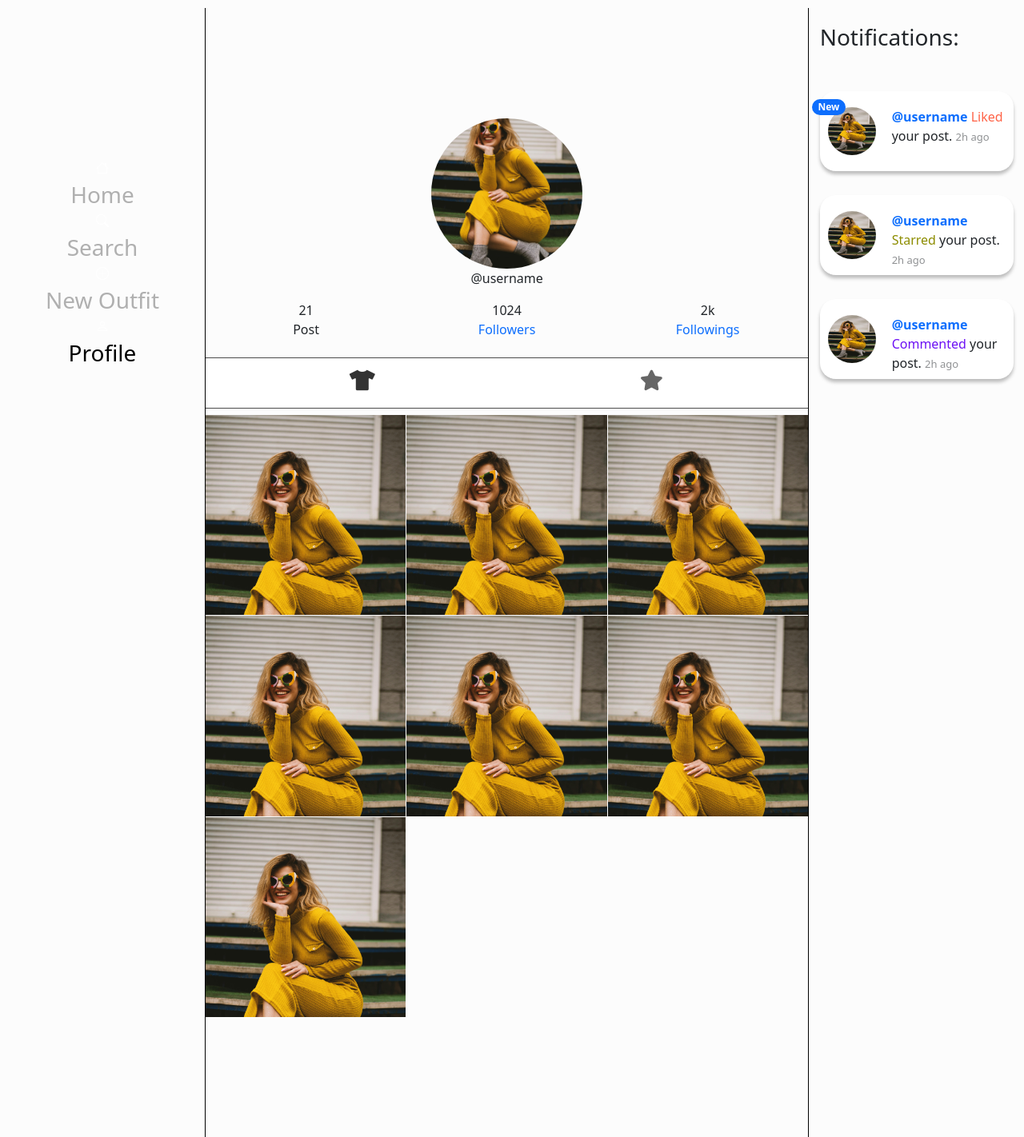
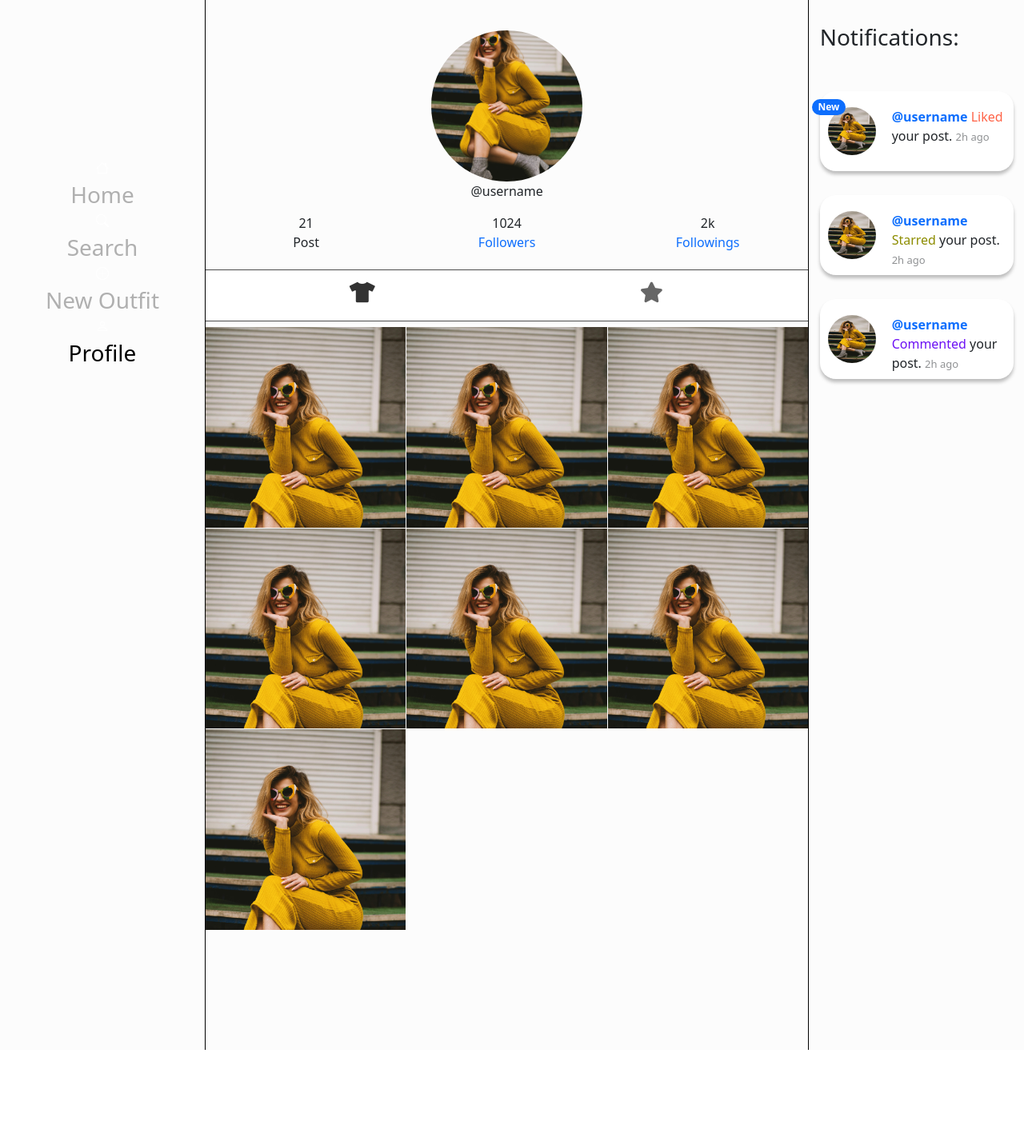
Before and after one commit to eduardalexandrut/StyleSwipe, a PHP site: page /html/profile.html in a window 1280 px wide. Shown: the part 70-1492 px from the top of the page at 80% size. After the commit the page ends 1383 px from the top, so only its background shows below. Run offline with PHP 8.4, Linux system fonts and the light colour scheme.

Commit message:
Changed css.

```diff
--- a/style/style.css
+++ b/style/style.css
@@ -778,7 +778,8 @@
         border-left: 1px solid black;
         border-right: 1px solid black;
         margin-left: 20%;
-        padding-top: 100px;
+        padding-top: 3%;
+        margin-top: 70px;
     }
 
     aside {
@@ -895,6 +896,10 @@
         height: 100%;
     }
 
+    #profile-container {
+        padding: 0;
+    }
+
     #switch-container {
         background: #ffffff;
         border-top: 1px solid rgba(0, 0, 0, 0.70);
```
